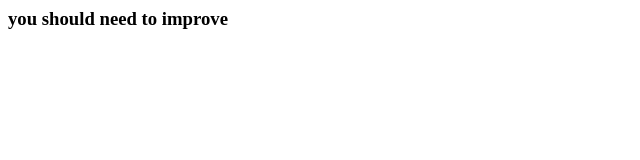
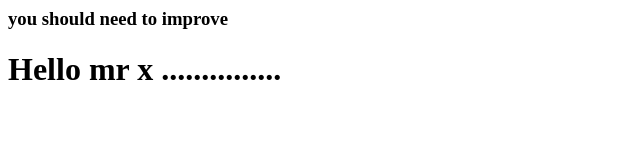
Before and after one commit to md-alif7/git-learning, a plain HTML site: page index.html in a window 1280 px wide. Shown: the whole page, without its empty margins (0-640 px from the left). Drawn offline with Linux system fonts and the light colour scheme.

Commit message:
update html inside alif2 branch file with p tag

```diff
--- a/index.html
+++ b/index.html
@@ -6,5 +6,6 @@
     </head>
     <body>
         <h3>you should need to improve</h3>
+        <h1> Hello mr x ...............</h1>
     </body>
 </html>
```
